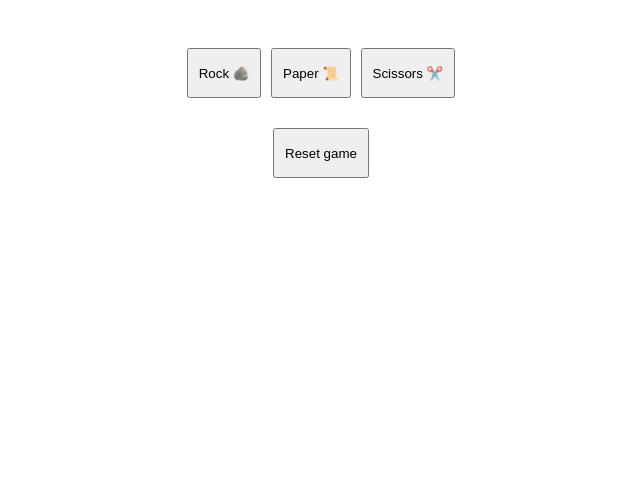
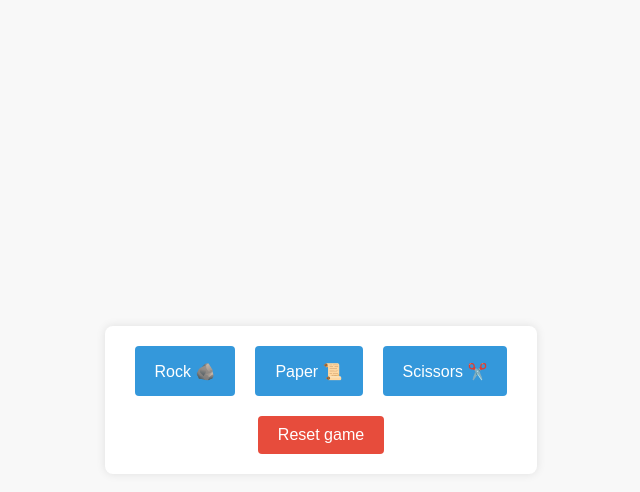
Before and after one commit to symberprzemyslaw/rock-paper-scissors, a website: page index.html in a window 1280 px wide. Shown: the whole page, without its empty margins (319-959 px from the left). Drawn offline with Linux system fonts and the light colour scheme.

Commit message:
Basic UI is ready

```diff
--- a/index.css
+++ b/index.css
@@ -1,14 +1,85 @@
+/*
 body {
-    font-family: 'Courier New', Courier, monospace;
+  font-family: "Courier New", Courier, monospace;
 }
 #container {
-    margin: 3em;
-    text-align: center;
-
+  margin: 3em;
+  text-align: center;
 }
 
 button {
-    padding: 10px;
+  padding: 10px;
+  min-height: 50px;
+  margin-bottom: 30px;
+}
+
+#reset {
+  margin-top: 20px;
+}
+*/
+
+body {
+    font-family: Arial, sans-serif;
+    background-color: #f8f8f8;
+    margin: 0;
+    display: flex;
+    justify-content: center;
+    align-items: center;
+    min-height: 100vh;
+  }
+
+  #container {
+    text-align: center;
+    padding: 20px;
+    background-color: #fff;
+    border-radius: 8px;
+    box-shadow: 0px 0px 10px rgba(0, 0, 0, 0.1);
+  }
+
+  .button-container {
+    display: flex;
+    align-items: center;
+    margin-bottom: 20px;
+  }
+
+  .button-container button {
+    background-color: #3498db;
+    color: white;
+    border: none;
+    padding: 10px 20px;
     min-height: 50px;
-    margin-bottom: 30px;
-}
+    font-size: 16px;
+    border-radius: 4px;
+    cursor: pointer;
+    margin: 0 10px;
+    transition: background-color 0.3s ease;
+  }
+
+  .button-container button:hover {
+    background-color: #2980b9;
+  }
+
+  #scores {
+    font-size: 18px;
+    margin-bottom: 10px;
+  }
+
+  #message {
+    font-size: 20px;
+    margin-bottom: 20px;
+  }
+
+  #reset {
+    background-color: #e74c3c;
+    color: white;
+    border: none;
+    padding: 10px 20px;
+    font-size: 16px;
+    border-radius: 4px;
+    cursor: pointer;
+    transition: background-color 0.3s ease;
+  }
+
+  #reset:hover {
+    background-color: #c0392b;
+  }
--- a/index.html
+++ b/index.html
@@ -1,28 +1,22 @@
-<!DOCTYPE html>
+<!doctype html>
 <html lang="en">
   <head>
-    <meta charset="UTF-8">
-    <meta http-equiv="X-UA-Compatible" content="IE=edge">
-    <meta name="viewport" content="width=device-width, initial-scale=1.0">
-    <title>Rock,paper,scissors game</title>
-    <link rel="stylesheet" href="./index.css">
+    <meta charset="UTF-8" />
+    <meta http-equiv="X-UA-Compatible" content="IE=edge" />
+    <meta name="viewport" content="width=device-width, initial-scale=1.0" />
+    <title>Rock, paper, scissors game</title>
+    <link rel="stylesheet" href="./index.css" />
   </head>
   <body>
     <div id="container">
-
       <div class="button-container">
         <button id="rock">Rock 🪨</button>
         <button id="paper">Paper 📜</button>
-        <button id ="scissors">Scissors ✂️</button>
+        <button id="scissors">Scissors ✂️</button>
       </div>
-    <div id="scores">
-
-    </div>
-    <div id="message">
-
-    </div>
+      <div id="scores"></div>
+      <div id="message"></div>
       <button id="reset">Reset game</button>
-
     </div>
 
     <script src="./index.js"></script>
--- a/index.js
+++ b/index.js
@@ -5,8 +5,8 @@ const game = {
     rockBtn: document.querySelector("#rock"),
     paperBtn: document.querySelector("#paper"),
     scissorsBtn: document.querySelector("#scissors"),
-        btnContainer : document.querySelector('.button-container'),
-        reset : document.querySelector('#reset')
+    btnContainer: document.querySelector(".button-container"),
+    reset: document.querySelector("#reset"),
   },
   playerScore: 0,
   computerScore: 0,
@@ -19,17 +19,17 @@ const game = {
   playRound(computerSelection, playerSelection) {
     if (computerSelection === playerSelection) {
       return "It's a tie!";
-        } else if (
+    }
+    if (
       (computerSelection === "rock" && playerSelection === "paper") ||
       (computerSelection === "paper" && playerSelection === "scissors") ||
       (computerSelection === "scissors" && playerSelection === "rock")
     ) {
       this.playerScore++;
       return `You win, ${playerSelection} beats ${computerSelection}!`;
-        } else {
+    }
     this.computerScore++;
     return `You lose, ${computerSelection} beats ${playerSelection}!`;
-        }
   },
   logic(playerSelection) {
     const { message, scores, btnContainer } = this.DOM;
@@ -37,33 +37,33 @@ const game = {
     message.textContent = this.playRound(computerSelection, playerSelection);
     scores.textContent = `Player score: ${this.playerScore} Computer score: ${this.computerScore}`;
     if (this.playerScore >= 5) {
-            message.textContent = "Player Wins!";
-            message.style.fontSize = '30px'
-            btnContainer.style.display = 'none'
-
+      message.textContent = "Player wins!";
+      message.style.fontSize = "30px";
+      btnContainer.style.display = "none";
     } else if (this.computerScore >= 5) {
-            message.textContent = "Computer Wins!";
-            message.style.fontSize = '30px'
-            btnContainer.style.display = 'none'
+      message.textContent = "Computer wins!";
+      message.style.fontSize = "30px";
+      btnContainer.style.display = "none";
     }
   },
-    reset(){
-        const {message, btnContainer, scores} = this.DOM
-        btnContainer.style.display = 'block'
-        message.textContent = ''
-        message.style.fontSize = '16px'
-        scores.textContent = ''
-        this.computerScore = 0
-        this.playerScore = 0
-
+  reset() {
+    const { message, btnContainer, scores } = this.DOM;
+    btnContainer.style.display = "block";
+    message.textContent = "";
+    message.style.fontSize = "16px";
+    scores.textContent = "";
+    this.computerScore = 0;
+    this.playerScore = 0;
   },
   init() {
     const { rockBtn, paperBtn, scissorsBtn, reset } = this.DOM;
     this.DOM.btns = [rockBtn, paperBtn, scissorsBtn, reset];
-        this.DOM.btns.forEach(btn => {
-            btn.addEventListener("click", () => btn.id === 'reset' ? this.reset(): this.logic(btn.id));
+    this.DOM.btns.forEach((btn) => {
+      btn.addEventListener("click", () =>
+        btn.id === "reset" ? this.reset() : this.logic(btn.id),
+      );
     });
-    }
+  },
 };
 
 game.init();
```
Also changed, not shown: package.json (added, +18 -0 lines), .eslintrc.json (added), README.md, 1 other file. Lines whose indentation alone changed are shown as unchanged.
